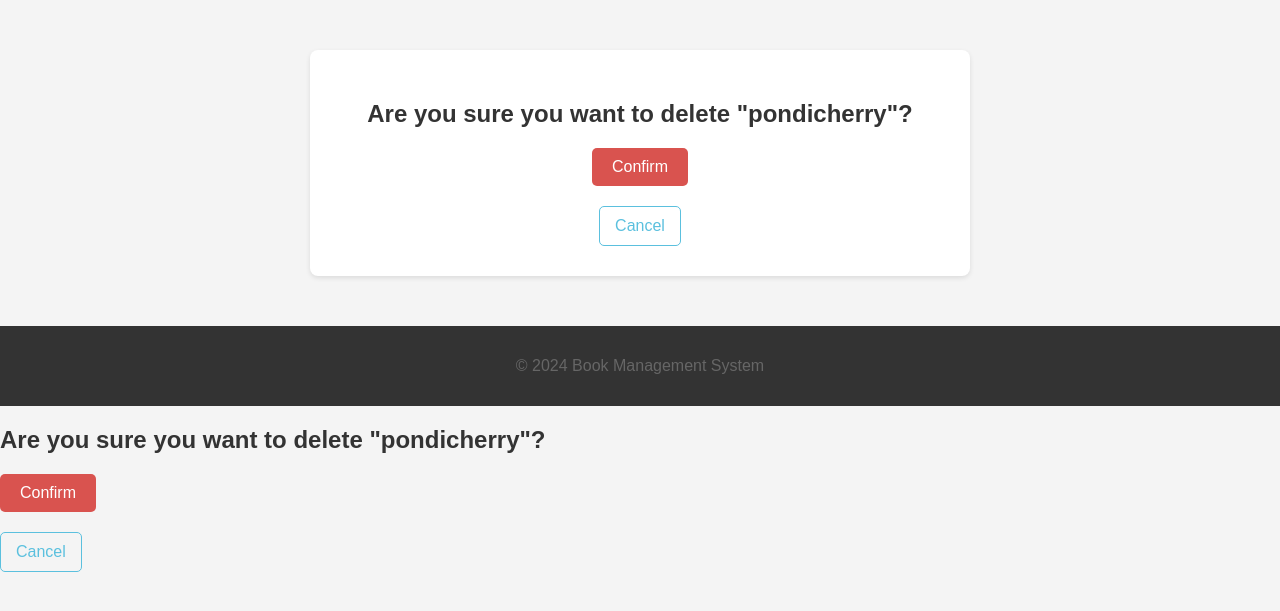
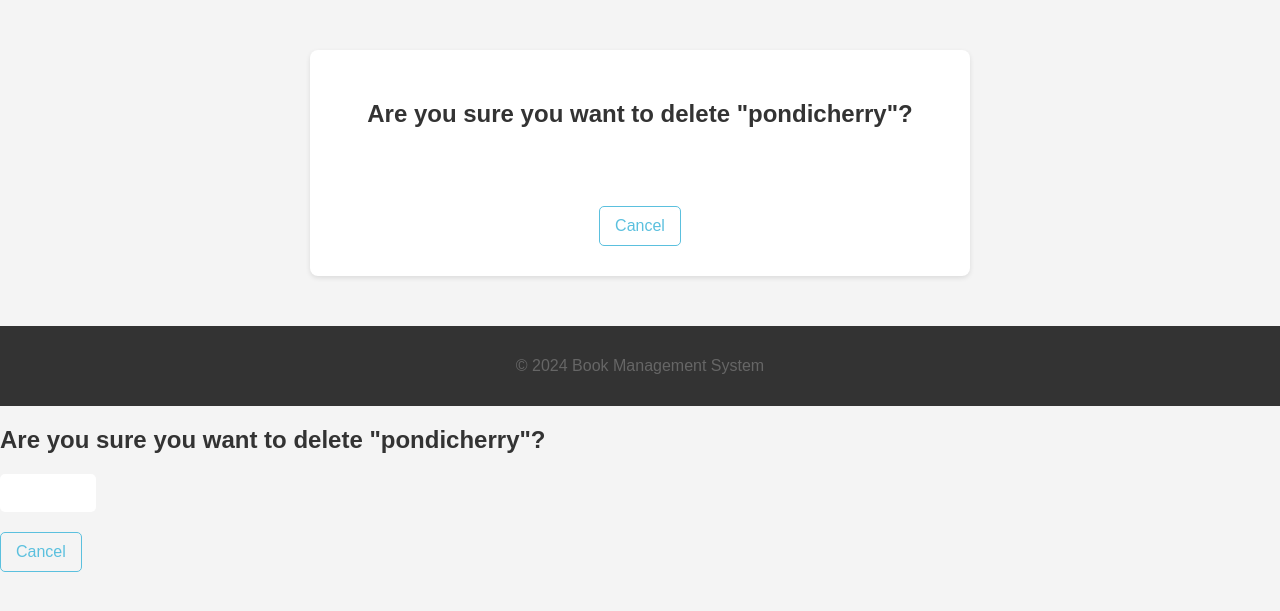
Before and after one commit to aishwaryagowdamy/MyTrainingWork, a Django app: page /book/1/delete in a window 1280 px wide. Shown: the part 110-721 px from the top of the page. Run offline with Django 5.2, Linux system fonts and the light colour scheme; data comes from the database, SQL or seed files in the repository.

Commit message:
Update book_confirm_delete.html

```diff
--- a/sambhram/templates/book_confirm_delete.html
+++ b/sambhram/templates/book_confirm_delete.html
@@ -45,7 +45,7 @@
 
         form button {
             padding: 10px 20px;
-            background-color: #d9534f;
+            background-color: white;
             color: white;
             border: none;
             border-radius: 5px;
@@ -54,7 +54,7 @@
         }
 
         form button:hover {
-            background-color: #c9302c;
+            background-color: white;
         }
 
         a {
```
